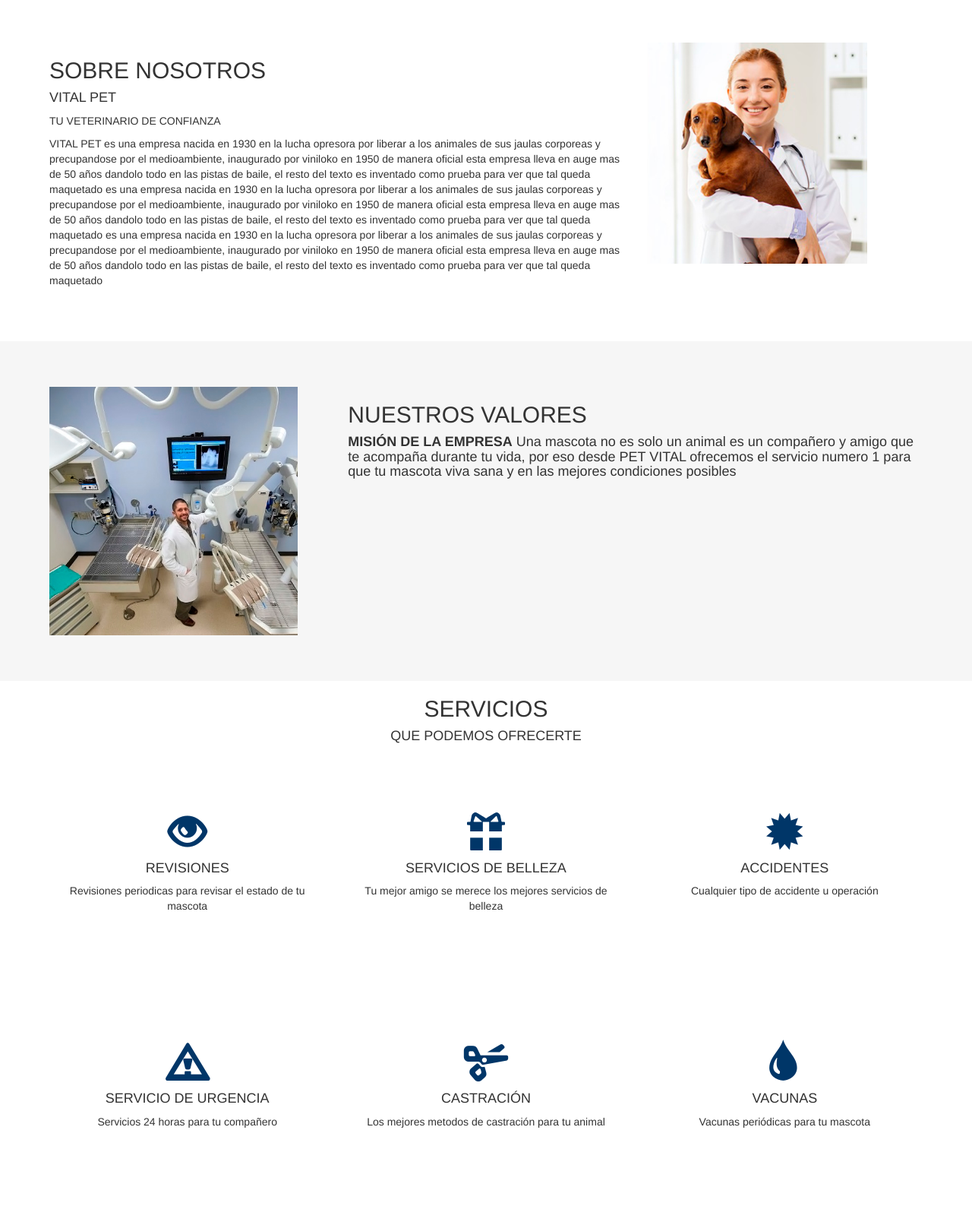
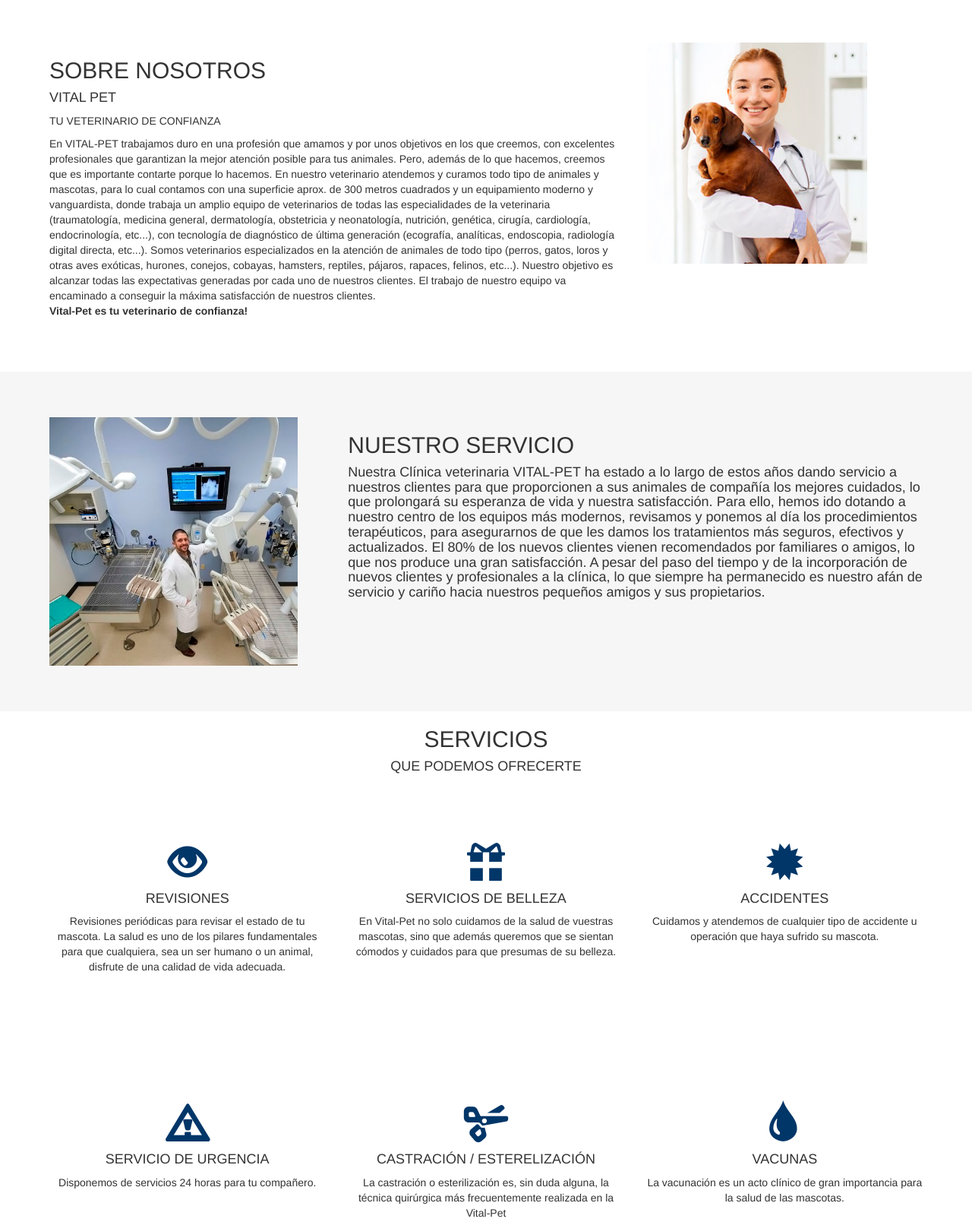
Before and after one commit to poyatos/VITAL-PET, a PHP site: page / in a window 1280 px wide. Shown: the part 312-1920 px from the top of the page at 76% size. Run offline with PHP 8.4, Linux system fonts and the light colour scheme.

Commit message:
Modificando texto index

```diff
--- a/index.php
+++ b/index.php
@@ -103,16 +103,17 @@
       <h2>SOBRE NOSOTROS</h2>
       <h4>VITAL PET</h4>
       <p>TU VETERINARIO DE CONFIANZA</p>
-      <p>VITAL PET es una empresa nacida en 1930 en la lucha opresora por liberar a los animales de sus jaulas
-        corporeas y precupandose por el medioambiente, inaugurado por viniloko en 1950 de manera oficial
-        esta empresa lleva en auge mas de 50 años dandolo todo en las pistas de baile, el resto del texto es inventado
-        como prueba para ver que tal queda maquetado es una empresa nacida en 1930 en la lucha opresora por liberar a los animales de sus jaulas
-        corporeas y precupandose por el medioambiente, inaugurado por viniloko en 1950 de manera oficial
-        esta empresa lleva en auge mas de 50 años dandolo todo en las pistas de baile, el resto del texto es inventado
-        como prueba para ver que tal queda maquetado es una empresa nacida en 1930 en la lucha opresora por liberar a los animales de sus jaulas
-        corporeas y precupandose por el medioambiente, inaugurado por viniloko en 1950 de manera oficial
-        esta empresa lleva en auge mas de 50 años dandolo todo en las pistas de baile, el resto del texto es inventado
-        como prueba para ver que tal queda maquetado
+      <p>En VITAL-PET trabajamos duro en una profesión que amamos y por unos objetivos en los que creemos, con excelentes profesionales que garantizan la
+       mejor atención posible para tus animales. Pero, además de lo que hacemos, creemos que es importante contarte porque lo hacemos.
+       En nuestro veterinario atendemos y curamos todo tipo de animales y mascotas, para lo cual contamos con una superficie aprox. de 300 metros cuadrados y un
+       equipamiento moderno y vanguardista, donde trabaja un amplio equipo de veterinarios de todas las especialidades de la veterinaria (traumatología,
+       medicina general, dermatología, obstetricia y neonatología, nutrición, genética, cirugía, cardiología, endocrinología, etc...), con tecnología de
+       diagnóstico de última generación (ecografía, analíticas, endoscopia, radiología digital directa, etc...).
+       Somos veterinarios especializados en la atención de animales de todo tipo (perros, gatos, loros y otras aves exóticas, hurones, conejos, cobayas,
+       hamsters, reptiles, pájaros, rapaces, felinos, etc...).
+       Nuestro objetivo es alcanzar todas las expectativas generadas por cada uno de nuestros clientes. El trabajo de nuestro equipo va encaminado a
+       conseguir la máxima satisfacción de nuestros clientes.<br>
+       <b>Vital-Pet es tu veterinario de confianza!</b>
       </p>
     </div>
     <div class="col-sm-4">
@@ -127,8 +128,13 @@
     <img class="logotipo" src="IMAGENES/valors.png" width="90%" height="auto" >
     </div>
     <div class="col-8 col-sm-8 col-md-8  col-lg-8">
-      <h2>NUESTROS VALORES</h2>
-      <h4><strong>MISIÓN DE LA EMPRESA</strong> Una mascota no es solo un animal es un compañero y amigo que te acompaña durante tu vida, por eso desde PET VITAL ofrecemos el servicio numero 1 para que tu mascota viva sana y en las mejores condiciones posibles</h4>
+      <h2>NUESTRO SERVICIO</h2>
+      <h4>Nuestra Clínica veterinaria VITAL-PET ha estado a lo largo de estos años dando servicio a nuestros clientes para que proporcionen a sus animales de compañía los
+      mejores cuidados, lo que prolongará su esperanza de vida y nuestra satisfacción. Para ello, hemos ido dotando a nuestro centro de los equipos más modernos,
+      revisamos y ponemos al día los procedimientos terapéuticos, para asegurarnos de que les damos los tratamientos más seguros, efectivos y actualizados. El 80%
+      de los nuevos clientes vienen recomendados por familiares o amigos, lo que nos produce una gran satisfacción.
+      A pesar del paso del tiempo y de la incorporación de nuevos clientes y profesionales a la clínica, lo que siempre ha permanecido es nuestro afán de servicio
+      y cariño hacia nuestros pequeños amigos y sus propietarios.</h4>
     </div>
   </div>
 </div>
@@ -142,17 +148,18 @@
     <div class="col-4 col-sm-4 col-md-4  col-lg-4">
       <span class="glyphicon glyphicon-eye-open logo-small"></span>
       <h4>REVISIONES</h4>
-      <p>Revisiones periodicas para revisar el estado de tu mascota</p>
+      <p>Revisiones periódicas para revisar el estado de tu mascota. La salud es uno de los pilares fundamentales para que cualquiera, sea un ser humano o un animal,
+      disfrute de una calidad de vida adecuada.</p>
     </div>
     <div class="col-4 col-sm-4 col-md-4  col-lg-4">
       <span class="glyphicon glyphicon-gift logo-small"></span>
       <h4>SERVICIOS DE BELLEZA</h4>
-      <p>Tu mejor amigo se merece los mejores servicios de belleza</p>
+      <p>En Vital-Pet no solo cuidamos de la salud de vuestras mascotas, sino que además queremos que se sientan cómodos y cuidados para que presumas de su belleza.</p>
     </div>
     <div class="col-4 col-sm-4 col-md-4  col-lg-4">
       <span class="glyphicon glyphicon-certificate logo-small"></span>
       <h4>ACCIDENTES</h4>
-      <p>Cualquier tipo de accidente u operación</p>
+      <p>Cuidamos y atendemos de cualquier tipo de accidente u operación que haya sufrido su mascota.</p>
     </div>
   </div>
   <br><br>
@@ -160,17 +167,17 @@
   <div class="col-4 col-sm-4 col-md-4  col-lg-4">
       <span class="glyphicon glyphicon-warning-sign logo-small"></span>
       <h4>SERVICIO DE URGENCIA</h4>
-      <p>Servicios 24 horas para tu compañero</p>
+      <p>Disponemos de servicios 24 horas para tu compañero.</p>
     </div>
     <div class="col-4 col-sm-4 col-md-4  col-lg-4">
       <span class="glyphicon glyphicon-scissors logo-small"></span>
-      <h4>CASTRACIÓN</h4>
-      <p>Los mejores metodos de castración para tu animal</p>
+      <h4>CASTRACIÓN / ESTERELIZACIÓN</h4>
+      <p>La castración o esterilización es, sin duda alguna, la técnica quirúrgica más frecuentemente realizada en la Vital-Pet</p>
     </div>
     <div class="col-4 col-sm-4 col-md-4  col-lg-4">
       <span class="glyphicon glyphicon-tint logo-small"></span>
       <h4 style="color:#303030;">VACUNAS</h4>
-      <p>Vacunas periódicas para tu mascota</p>
+      <p>La vacunación es un acto clínico de gran importancia para la salud de las mascotas.</p>
     </div>
   </div>
 </div>
@@ -197,7 +204,7 @@
   </div>
 <br/>
 <footer class="container-fluid text-center">
-  <p>© Carlos J Angulo, Miguel Gallego, Pablo Fernández</p>
+  <p>© Carlos J. Angulo, Miguel Gallego, Pablo Fernández</p>
 </footer>
 
 </body>
```
